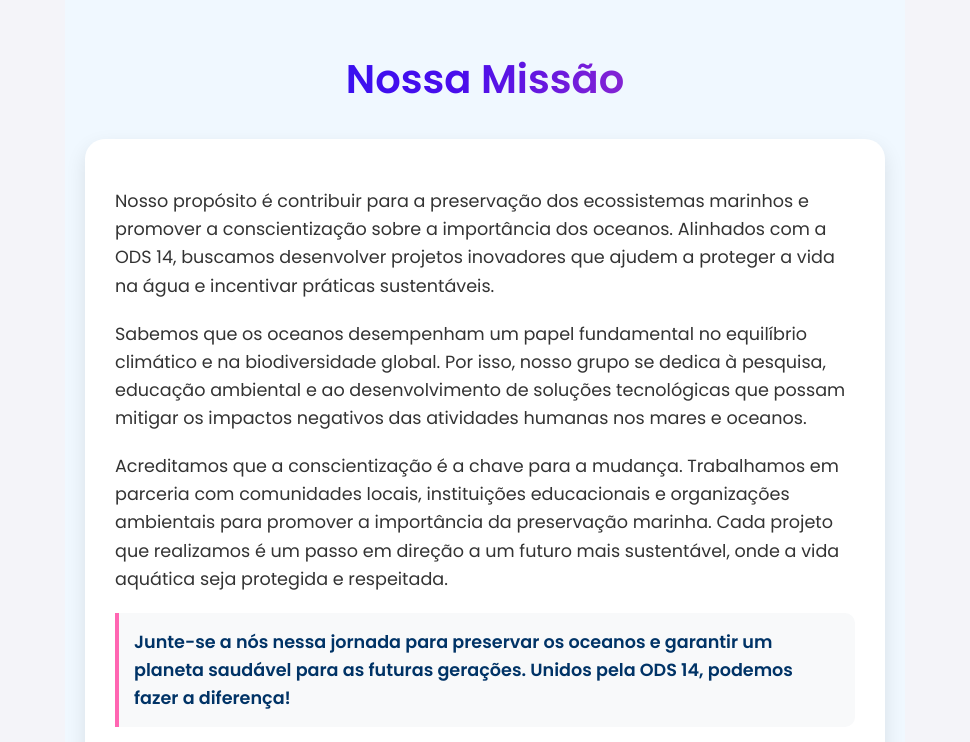
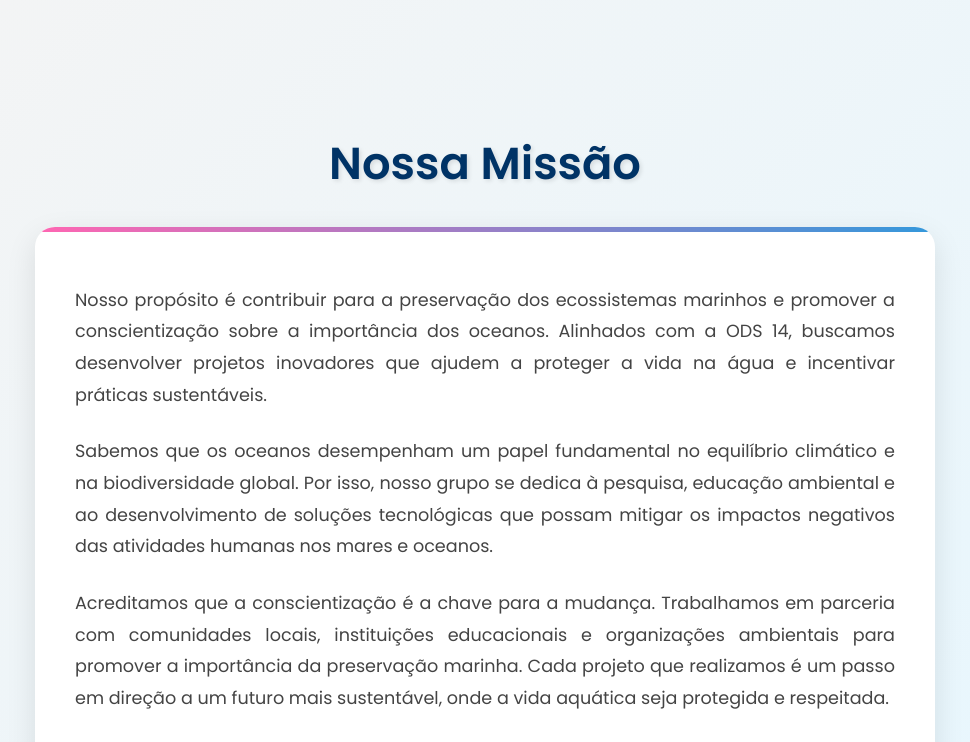
Before and after one commit to odeni3/aquasafe, a React (Vite) app in the folder aquasafe/: page /missao in a window 1280 px wide. Shown: the top 742 px of the page, without its empty margins (155-1125 px from the left). Built offline with nearby package versions, Linux system fonts and the light colour scheme.

Commit message:
ajustando conflitos entre css da pagina inicial e missao

```diff
--- a/aquasafe/src/App.css
+++ b/aquasafe/src/App.css
@@ -1,16 +1,16 @@
 body {
   margin: 0;
   padding: 0;
-  display: flex;
-  justify-content: flex-start; /* Alinha o conteúdo à esquerda */
-  height: 100vh;
-  background-color: #f4f4f4; /* Cor de fundo */
+  min-height: 100vh;
+  background-color: #f4f4f4;
 }
 
 .app-container {
   position: relative;
   width: 100%;
-  height: 100%;
+  min-height: 100vh;
+  display: flex;
+  justify-content: flex-start;
 }
 
 .image-container-water,
--- a/aquasafe/src/App.jsx
+++ b/aquasafe/src/App.jsx
@@ -9,7 +9,7 @@ import { Link } from 'react-router-dom';
 function App() {
   return (
     <>
-    <Header />
+      <Header />
       <div className="app-container">
         <div className="image-container-water">
           <img src={waterbg} alt="Water background" />
--- a/aquasafe/src/pages/Sobre/Missao/missao.css
+++ b/aquasafe/src/pages/Sobre/Missao/missao.css
@@ -1,64 +1,70 @@
-/* Garantindo que o body e html ocupem toda a tela */
-body, html {
+body {
   margin: 0;
   padding: 0;
-    height: 100%;
+  min-height: 100vh;
+  background: linear-gradient(135deg, #f4f4f4 0%, #e6f7ff 100%);
+}
+
+.missao-container {
   display: flex;
   justify-content: center;
   align-items: center;
-    background: #f4f4f9; /* Cor suave de fundo para não sobrecarregar */
-  }
-
-  /* Container da Missão - Estilo centralizado com gradiente */
-  .missao-container {
-    background-color: #f0f8ff;
   min-height: 100vh;
-    display: flex;
-    justify-content: center;
-    align-items: center;
-    padding: 40px 20px;
-    box-sizing: border-box;
+  padding: 20px;
+  background: linear-gradient(135deg, #f4f4f4 0%, #e6f7ff 100%);
 }
 
 .missao-content {
-    max-width: 800px;
+  max-width: 900px;
   width: 100%;
+  margin: 80px auto;
+  animation: fadeIn 0.8s ease-in-out;
 }
 
 .missao-content h1 {
   text-align: center;
-    font-size: 2.5rem;
+  font-size: 2.8rem;
   color: #003366;
   margin-bottom: 30px;
   font-family: 'Poppins', sans-serif;
-    background: linear-gradient(100deg, #1B18F9 0%, #480dec 46.35%, #E146AD 100%);
-    -webkit-background-clip: text;
-    -webkit-text-fill-color: transparent;
-    background-clip: text;
+  text-shadow: 2px 2px 4px rgba(0, 0, 0, 0.1);
 }
 
 .missao-card {
-    background-color: #ffffff;
+  background: white;
   border-radius: 20px;
-    padding: 30px;
-    box-shadow: 0 8px 20px rgba(0, 0, 0, 0.1);
-    animation: fadeIn 0.3s ease;
+  padding: 40px;
+  box-shadow: 0 10px 30px rgba(0, 0, 0, 0.1);
+  position: relative;
+  overflow: hidden;
+}
+
+.missao-card::before {
+  content: '';
+  position: absolute;
+  top: 0;
+  left: 0;
+  width: 100%;
+  height: 5px;
+  background: linear-gradient(90deg, #ff66b2, #3498db);
 }
 
 .missao-card p {
   font-size: 1.1rem;
-    line-height: 1.6;
-    color: #333;
-    margin-bottom: 20px;
+  line-height: 1.8;
+  color: #444;
+  margin-bottom: 25px;
+  text-align: justify;
 }
 
 .missao-destaque {
-    font-weight: 600;
+  background: linear-gradient(135deg, #f0f8ff 0%, #e6f7ff 100%);
+  padding: 25px;
+  border-radius: 15px;
+  border-left: 5px solid #ff66b2;
+  font-weight: 500;
   color: #003366 !important;
-    padding: 15px;
-    border-left: 4px solid #ff66b2;
-    background-color: #f8f9fa;
-    border-radius: 0 10px 10px 0;
+  margin-top: 30px !important;
 }
 
 @keyframes fadeIn {
@@ -72,27 +78,39 @@ body, html {
   }
 }
 
-  /* Responsividade */
 @media (max-width: 768px) {
+  .missao-content {
+    margin: 60px auto;
+  }
+
   .missao-content h1 {
-      font-size: 2rem;
+    font-size: 2.2rem;
+  }
+
+  .missao-card {
+    padding: 30px;
+  }
+
+  .missao-card p {
+    font-size: 1rem;
+    line-height: 1.6;
+  }
+}
+
+@media (max-width: 480px) {
+  .missao-content {
+    margin: 40px auto;
+  }
+
+  .missao-content h1 {
+    font-size: 1.8rem;
   }
 
   .missao-card {
     padding: 20px;
   }
 
-    .missao-card p {
-      font-size: 1rem;
+  .missao-destaque {
+    padding: 20px;
   }
 }
-
-  @media (max-width: 480px) {
-    .missao-content h1 {
-      font-size: 1.8rem;
-    }
-
-    .missao-card {
-      padding: 15px;
-    }
-  }
```
Lines whose indentation alone changed are shown as unchanged.
